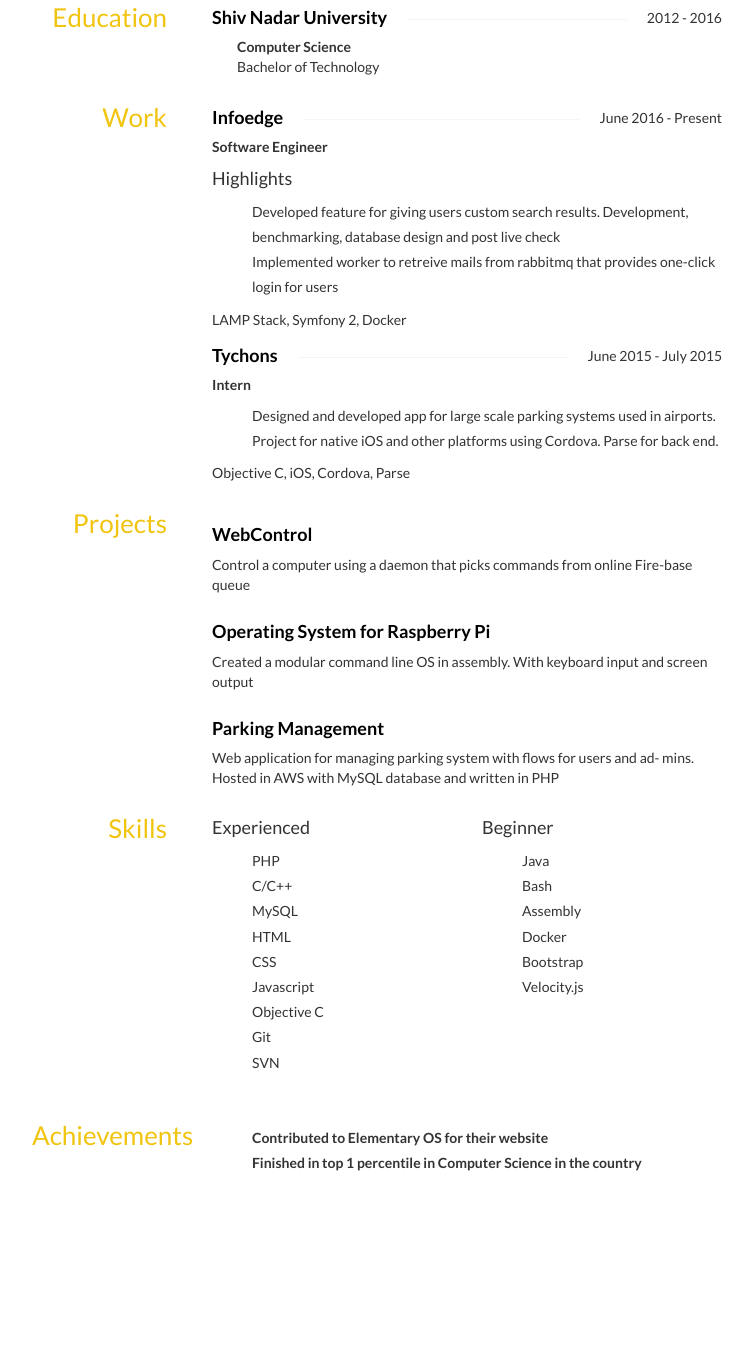
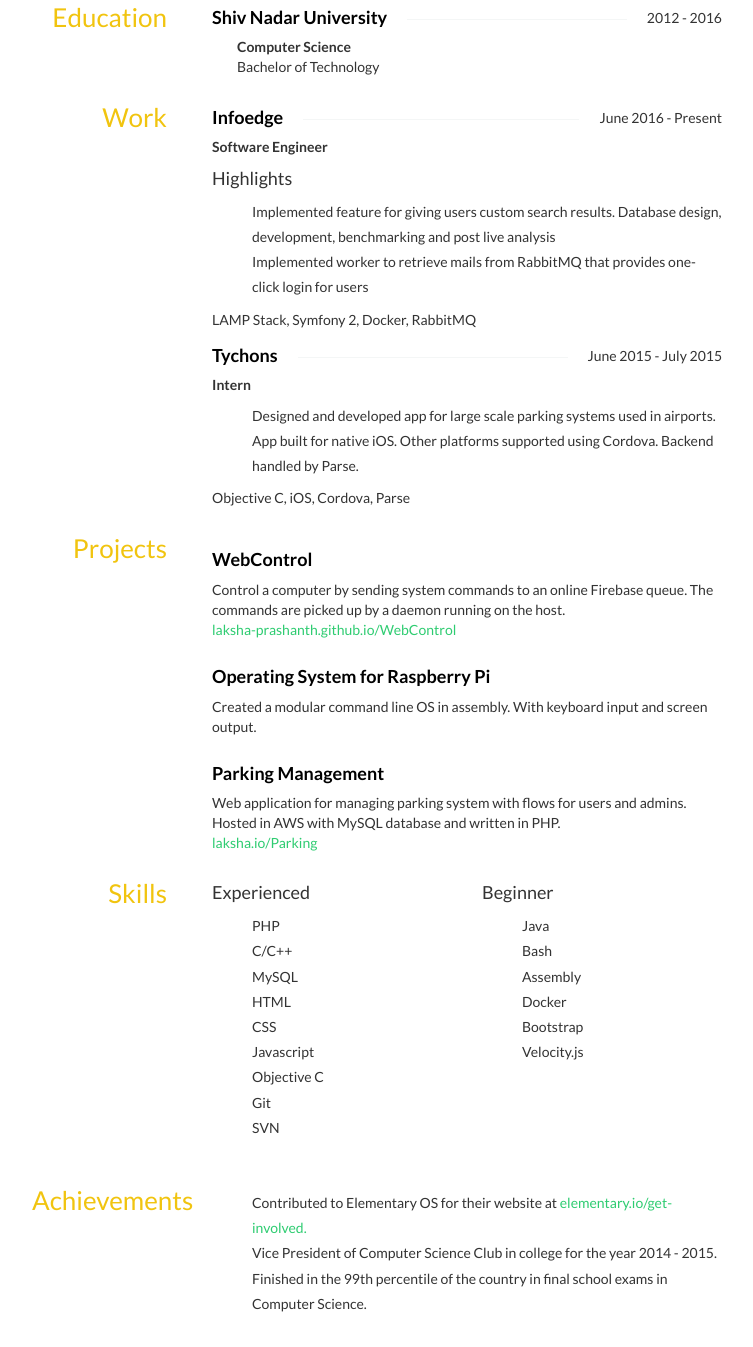
Before and after one commit to Laksha-Prashanth/Resume, a plain HTML site: page index.html in a window 1280 px wide. Shown: the part 369-1716 px from the top of the page, without its empty margins (263-1016 px from the left). Before the commit the page ends 1634 px from the top, so only its background shows below. Drawn offline with nearby package versions, Linux system fonts and the light colour scheme; some icons are missing.

Commit message:
updated links, reworded sections and added bullet for internship

```diff
--- a/index.html
+++ b/index.html
@@ -260,10 +260,10 @@ Software Engineer
 </div>
 <h4>Highlights</h4>
 <ul class="highlights">
-<li class="bullet">Developed feature for giving users custom search results. Development, benchmarking, database design and post live check</li>
-<li class="bullet">Implemented worker to retreive mails from rabbitmq that provides one-click login for users</li>
+<li class="bullet">Implemented feature for giving users custom search results. Database design, development, benchmarking and post live analysis</li>
+<li class="bullet">Implemented worker to retrieve mails from RabbitMQ that provides one-click login for users</li>
 </ul>
-LAMP Stack, Symfony 2, Docker
+LAMP Stack, Symfony 2, Docker, RabbitMQ
 </div>
 </div>
 <div class="row nextRow">
@@ -278,7 +278,8 @@ June 2015 - July 2015
 Intern
 </div>
 <ul class="highlights">
-<li class="bullet">Designed and developed app for large scale parking systems used in airports. Project for native iOS and other platforms using Cordova. Parse for back end.</li>
+<li class="bullet">Designed and developed app for large scale parking systems used in airports.</li>
+<li class="bullet">App built for native iOS. Other platforms supported using Cordova. Backend handled by Parse.</li>
 </ul>
 Objective C, iOS, Cordova, Parse
 </div>
@@ -295,7 +296,8 @@ Objective C, iOS, Cordova, Parse
 <h4 class="">
 <span>WebControl</span>
 </h4>
-Control a computer using a daemon that picks commands from online Fire-base queue
+Control a computer by sending system commands to an online Firebase queue. The commands are picked up by a daemon running on the host.<br>
+<a href="https://laksha-prashanth.github.io/WebControl/">laksha-prashanth.github.io/WebControl</a>
 </div>
 </div>
 <div class="row nextRow">
@@ -303,7 +305,7 @@ Control a computer using a daemon that picks commands from online Fire-base queu
 <h4 class="">
 <span>Operating System for Raspberry Pi</span>
 </h4>
-Created a modular command line OS in assembly. With keyboard input and screen output
+Created a modular command line OS in assembly. With keyboard input and screen output.
 </div>
 </div>
 <div class="row nextRow">
@@ -311,7 +313,9 @@ Created a modular command line OS in assembly. With keyboard input and screen ou
 <h4 class="">
 <span>Parking Management</span>
 </h4>
-Web application for managing parking system with flows for users and ad- mins. Hosted in AWS with MySQL database and written in PHP
+Web application for managing parking system with flows for users and admins. Hosted in AWS with MySQL database and written in PHP.
+<br>
+<a href="http://www.laksha.io/Parking">laksha.io/Parking</a>
 </div>
 </div>
 </div>
@@ -364,12 +368,17 @@ Web application for managing parking system with flows for users and ad- mins. H
 <ul class = "highlights">
 <li>
 <div class="position">
-<strong>Contributed to Elementary OS for their website</strong>
+Contributed to Elementary OS for their website at <a href="https://elementary.io/get-involved">elementary.io/get-involved.</a>
 </div>
 </li>
 <li>
 <div class="position">
-<strong>Finished in top 1 percentile in Computer Science in the country</strong>
+Vice President of Computer Science Club in college for the year 2014 - 2015.
+</div>
+</li>
+<li>
+<div class="position">
+Finished in the 99th percentile of the country in final school exams in Computer Science.
 </div>
 </li>
 </ul>
```
